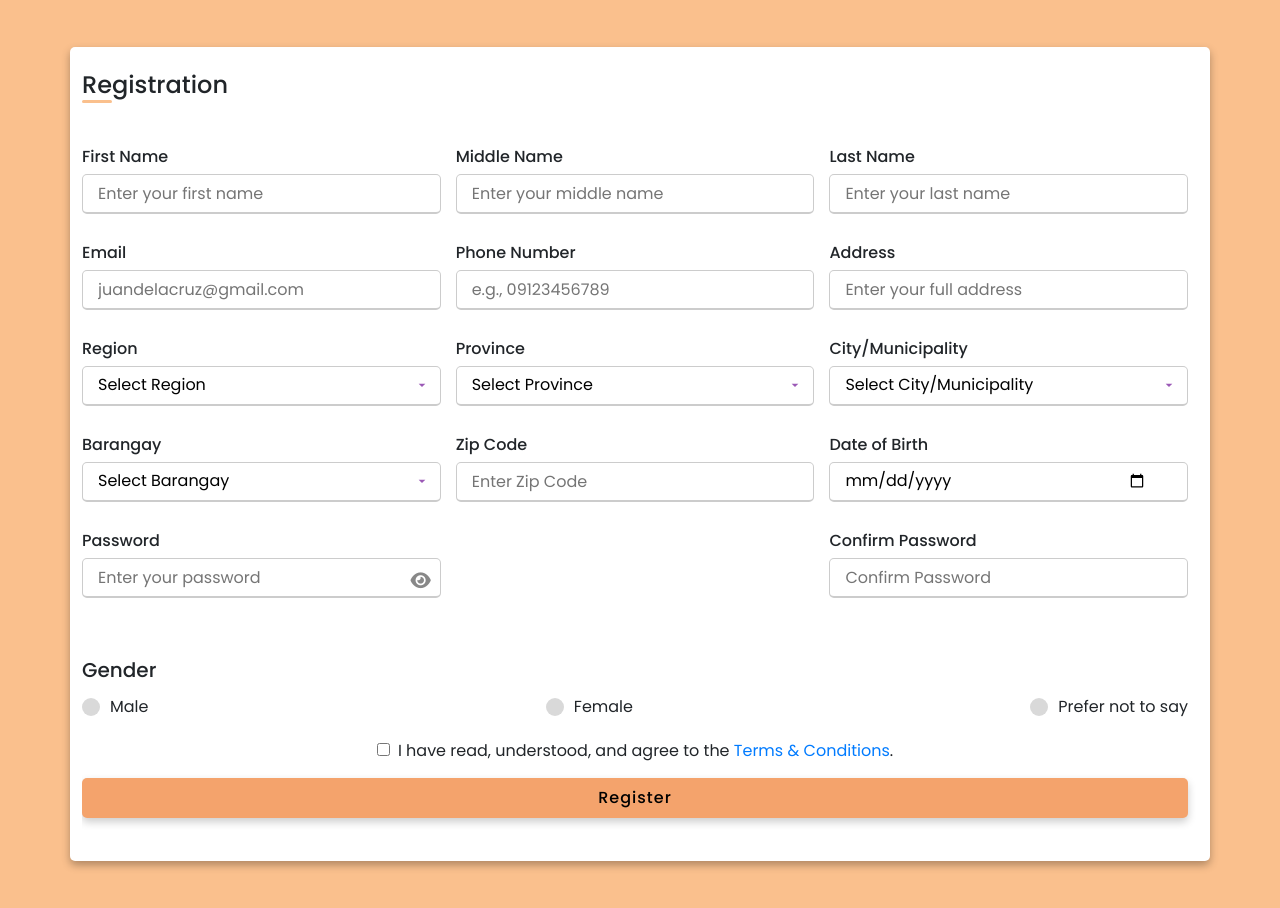
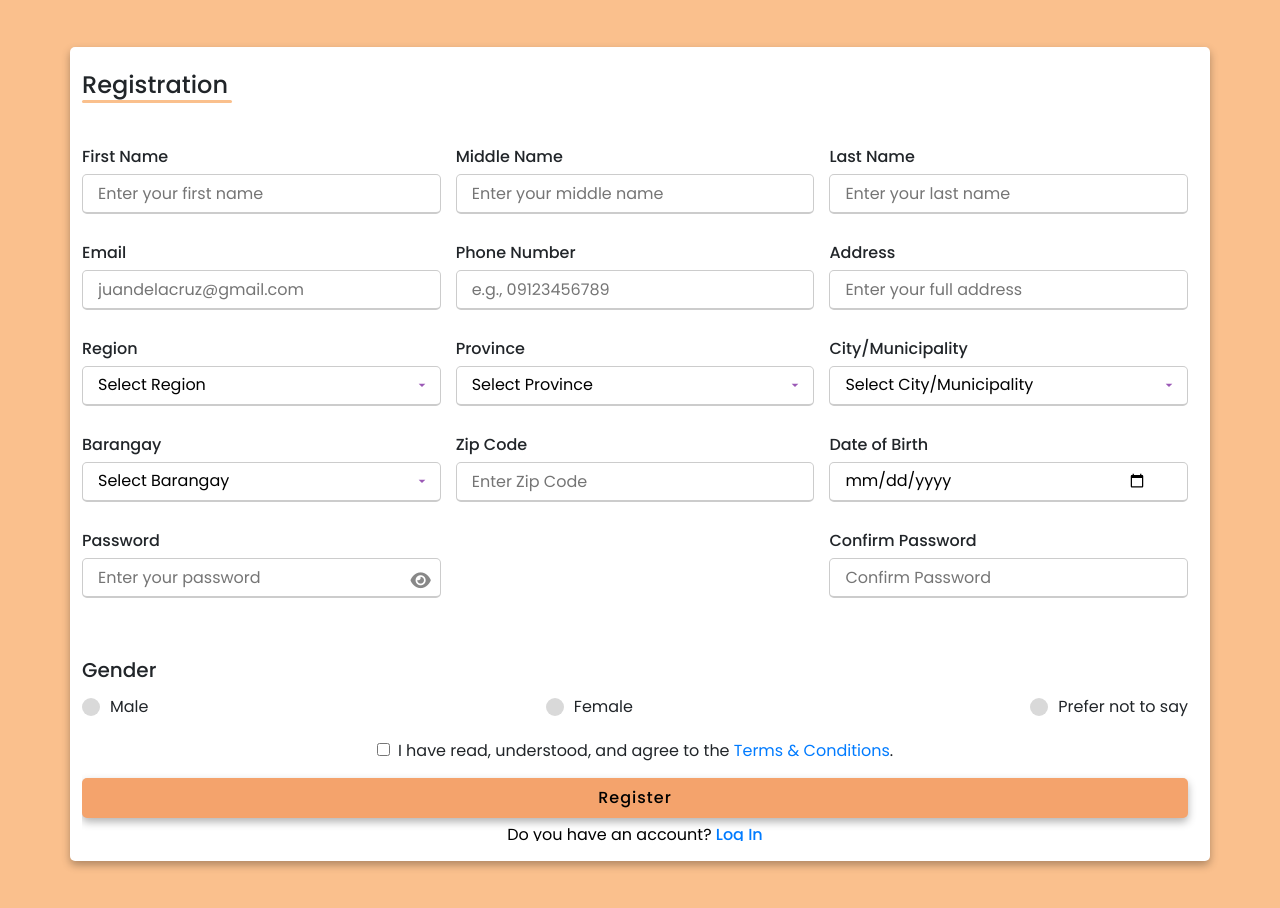
Before and after one commit to Mikay-Mikay/reservify_website_alpas, a PHP site: the page made by PM&JI Reservify System (Website)/Sign up.php in a window 1280 px wide. Run offline with PHP 8.4, Linux system fonts and the light colour scheme; some libraries are stand-ins or nearby versions.

Commit message:
Update Sign up.css

```diff
--- a/PM&JI Reservify System (Website)/Sign up.css
+++ b/PM&JI Reservify System (Website)/Sign up.css
@@ -18,13 +18,16 @@
 }
 
 .container {
-  max-width: 800px;
+  max-width: 700px;               /* slightly narrower than 800px */
   width: 100%;
   background-color: #fff;
-  padding: 20px 25px;
+  padding: 15px 20px;             /* reduced padding */
   border-radius: 5px;
   box-shadow: 0 4px 8px rgba(0, 0, 0, 0.3);
+  max-height: 95vh;               /* limit container height to 80% of the viewport */
+  overflow-y: auto;               /* enable scrolling if content exceeds max-height */
 }
+
 
 .container .title {
   font-size: 25px;
@@ -38,7 +41,7 @@
   left: 0;
   bottom: 0;
   height: 3px;
-  width: 30px;
+  width: 150px;
   border-radius: 5px;
   background: #fac08d;
 }
@@ -140,8 +143,8 @@
 }
 
 form .button {
-  height: 45px;
-  margin: 35px 0;
+  height: 35px;
+  margin: 10px 0;
 }
 
 form .button input {
@@ -156,12 +159,35 @@
   cursor: pointer;
   transition: all 0.3s ease;
   background: #f4a36c;
-  box-shadow: 0 4px 8px rgba(0, 0, 0, 0.2);
+  box-shadow: 0 4px 8px rgba(0, 0, 0, 0.3);
+  font-family: "Poppins", sans-serif;
 }
 
 form .button input:hover {
-  background: #f19054;
+  background: #e3caab;
 }
+
+/* Center and style the login message */
+.login-container {
+  text-align: center;
+  margin-top: 10px;
+}
+
+.login-container p {
+  font-size: 16px;
+  color: black;
+}
+
+.login-container a {
+  color: #007bff;
+  font-weight: 450;
+  text-decoration: none;
+}
+
+.login-container a:hover {
+  text-decoration: underline;
+}
+
 
 .checkbox-container {
   display: flex; /* Enables flexbox */
@@ -169,6 +195,7 @@
   align-items: center; /* Centers content vertically (if needed) */
   text-align: center; /* Centers the text inside the container */
   margin: 0 auto; /* Removes margin and centers the container */
+  margin-top: 10px;
 }
 
 .input-box {
@@ -294,6 +321,7 @@
     height: 40px; /* Shorter input fields */
     font-size: 16px; /* Adjust font size */
     margin-bottom: 12px; /* Space between fields */
+
   }
 
   /* Adjust button height */
```
